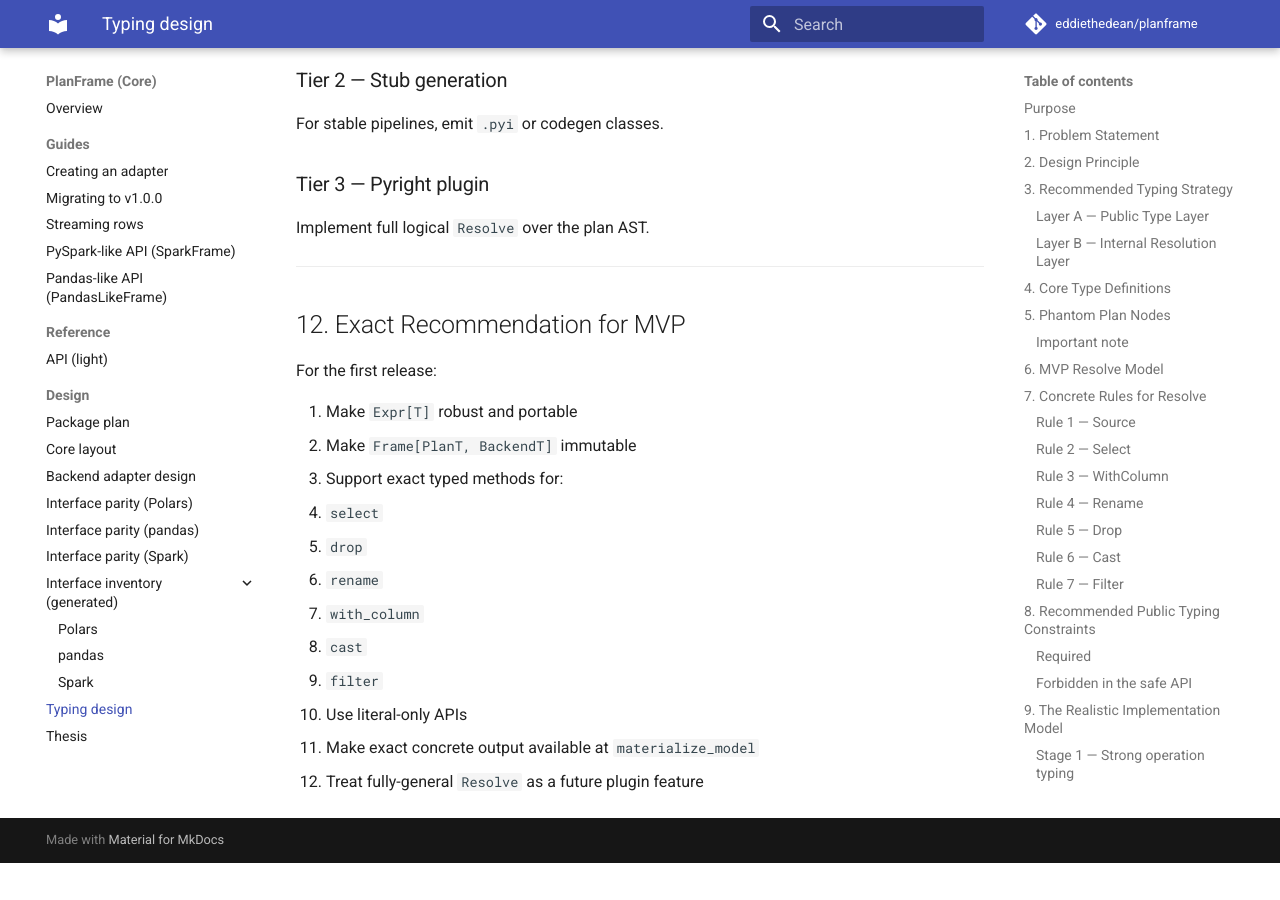
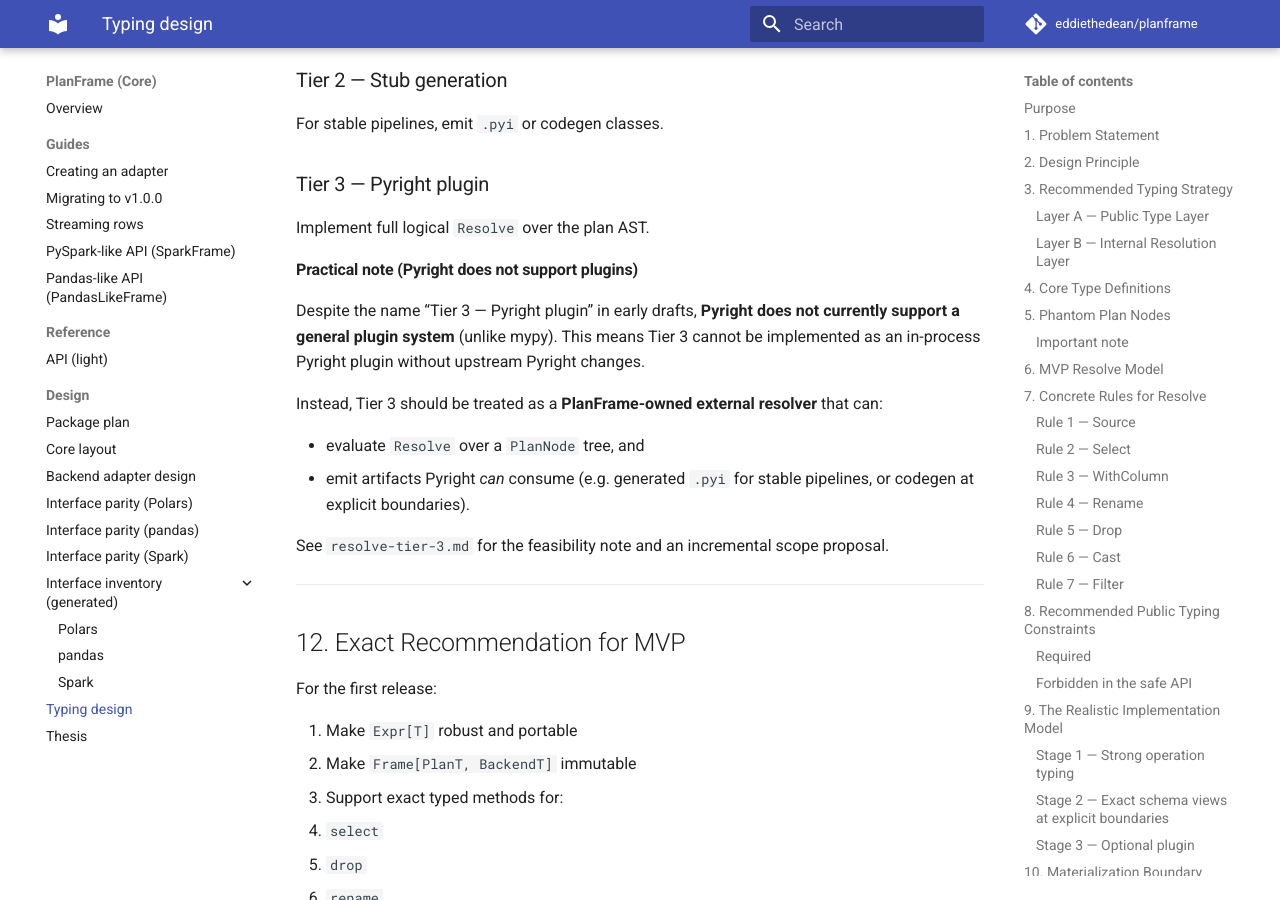
Before and after one commit to eddiethedean/planframe, an MkDocs documentation site: the page built from docs/planframe/design/typing-design.md, in a window 1280 px wide and 900 px high, scrolled down 6961 px. Built offline with MkDocs 1.6.1 and Material for MkDocs 9.7.7, drawn with Linux system fonts in a browser that asks for light colours; comment, search, counter and statistics services are not loaded; before the commit the page ends 7824 px from its top, so only the background shows below that; some of the changed text lies outside the part shown.

Commit message:
Docs: reframe Tier 3 Resolve without Pyright plugins
Pyright does not support a general plugin system, so document Tier 3 as an external PlanFrame resolver that emits artifacts Pyright can consume. Add a scope note for incremental Resolve coverage.

Fixes #78.

```diff
--- a/docs/planframe/design/typing-design.md
+++ b/docs/planframe/design/typing-design.md
@@ -126,7 +126,7 @@ So for Pyright-friendly design, there are only three realistic options:
 
 1. **Small static overload sets**
 2. **Generated `.pyi` stubs**
-3. **A Pyright plugin**
+3. **An external resolver tool (Tier 3)**
 
 For MVP, use 1 and 2. Plugin can come later.
 
@@ -301,6 +301,16 @@ For stable pipelines, emit `.pyi` or codegen classes.
 ### Tier 3 — Pyright plugin
 Implement full logical `Resolve` over the plan AST.
 
+#### Practical note (Pyright does not support plugins)
+Despite the name “Tier 3 — Pyright plugin” in early drafts, **Pyright does not currently support a general plugin system** (unlike mypy). This means Tier 3 cannot be implemented as an in-process Pyright plugin without upstream Pyright changes.
+
+Instead, Tier 3 should be treated as a **PlanFrame-owned external resolver** that can:
+
+- evaluate `Resolve` over a `PlanNode` tree, and
+- emit artifacts Pyright *can* consume (e.g. generated `.pyi` for stable pipelines, or codegen at explicit boundaries).
+
+See `resolve-tier-3.md` for the feasibility note and an incremental scope proposal.
+
 ---
 
 ## 12. Exact Recommendation for MVP
```
Also changed, not shown: docs/planframe/design/package-plan.md (+2 -2 lines), docs/planframe/design/resolve-tier-3.md (added, +61 -0 lines).
